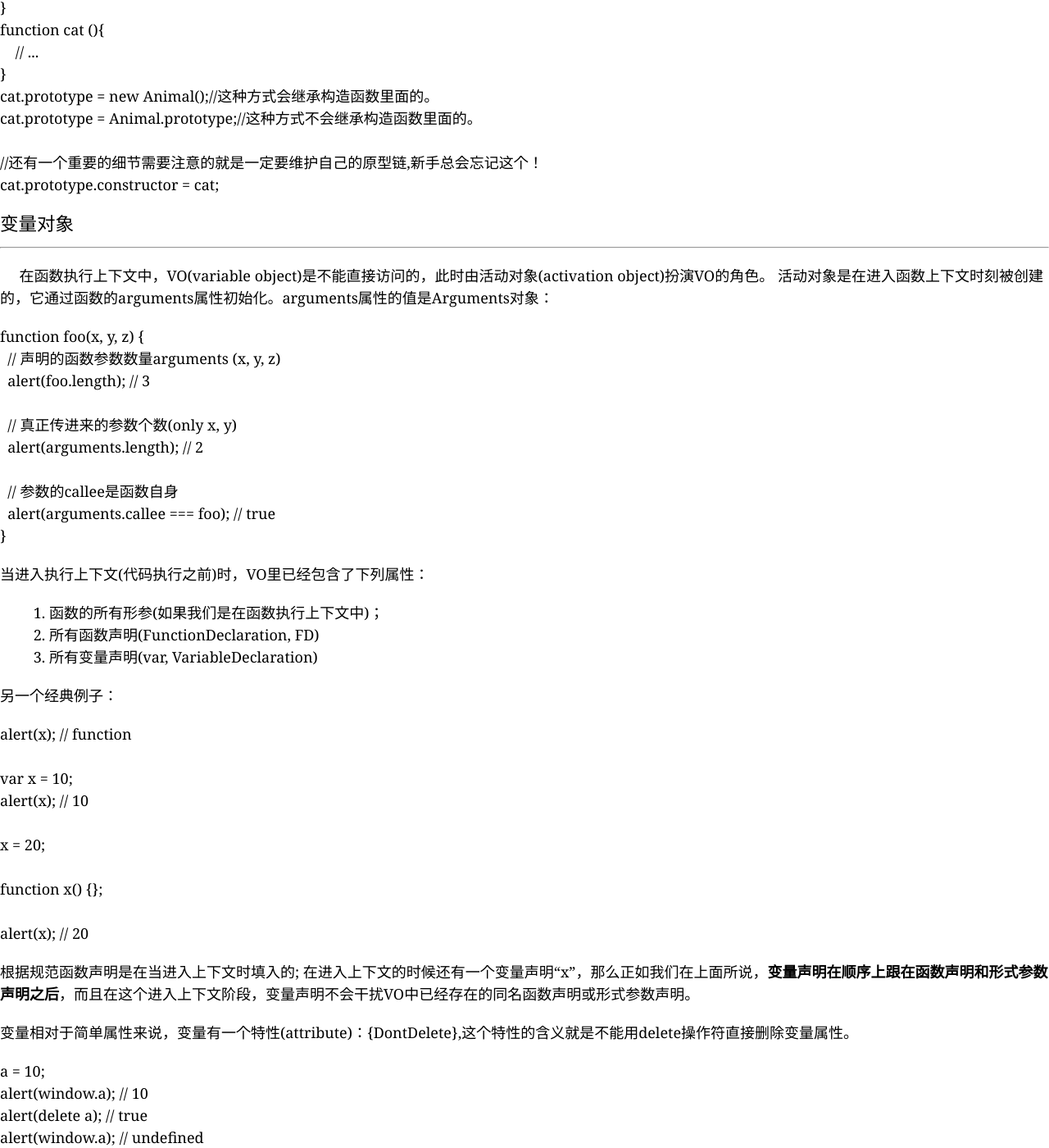
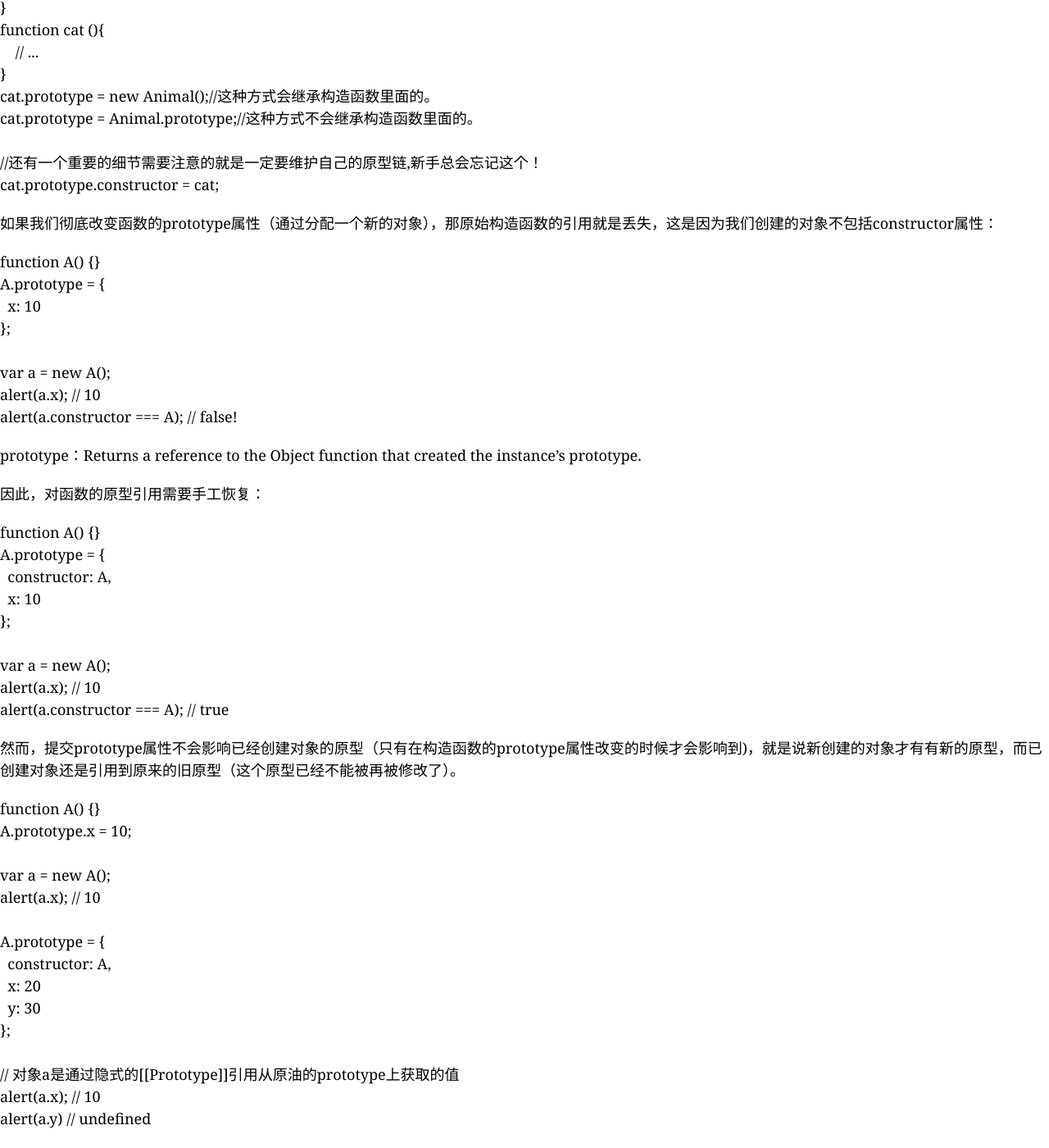
Before and after one commit to qubaomingg/freestyle21.github.com, a Jekyll site: the page built from _posts/2013-03-22-javascript-core.md, in a window 1280 px wide and 1400 px high, scrolled down 1509 px. Shown: the whole window at 82% size. Built offline with Jekyll 4.4.1, drawn with Linux system fonts in a browser that asks for light colours; some web fonts are replaced; comment, search, counter and statistics services are not loaded; some of the changed text lies outside the part shown.

Commit message:
Update 2013-03-22-javascript-core.md

```diff
--- a/_posts/2013-03-22-javascript-core.md
+++ b/_posts/2013-03-22-javascript-core.md
@@ -64,6 +64,60 @@ JSON是设计成描述数据交换格式的，它也有自己的语法，这个
 
 	//还有一个重要的细节需要注意的就是一定要维护自己的原型链,新手总会忘记这个！
 	cat.prototype.constructor = cat;
+
+如果我们彻底改变函数的prototype属性（通过分配一个新的对象），那原始构造函数的引用就是丢失，这是因为我们创建的对象不包括constructor属性：
+
+	function A() {}
+	A.prototype = {
+	  x: 10
+	};
+
+	var a = new A();
+	alert(a.x); // 10
+	alert(a.constructor === A); // false!
+
+prototype：Returns a reference to the Object function that created the instance's prototype.
+
+因此，对函数的原型引用需要手工恢复：
+
+	function A() {}
+	A.prototype = {
+	  constructor: A,
+	  x: 10
+	};
+
+	var a = new A();
+	alert(a.x); // 10
+	alert(a.constructor === A); // true
+
+然而，提交prototype属性不会影响已经创建对象的原型（只有在构造函数的prototype属性改变的时候才会影响到)，就是说新创建的对象才有有新的原型，而已创建对象还是引用到原来的旧原型（这个原型已经不能被再被修改了）。
+
+	function A() {}
+	A.prototype.x = 10;
+
+	var a = new A();
+	alert(a.x); // 10
+
+	A.prototype = {
+	  constructor: A,
+	  x: 20
+	  y: 30
+	};
+
+	// 对象a是通过隐式的[[Prototype]]引用从原油的prototype上获取的值
+	alert(a.x); // 10
+	alert(a.y) // undefined
+
+	var b = new A();
+
+	// 但新对象是从新原型上获取的值
+	alert(b.x); // 20
+	alert(b.y) // 30
+
+因此，“动态修改原型将影响所有的对象都会拥有新的原型”是错误的，新原型仅仅在原型修改以后的新创建对象上生效。
+
+这里的主要规则是：对象的原型是对象的创建的时候创建的，并且在此之后不能修改为新的对象，如果依然引用到同一个对象，可以通过构造函数的显式prototype引用，对象创建以后，只能对原型的属性进行添加或修改。
+
 
 ### 变量对象 ###
 * * *
```
